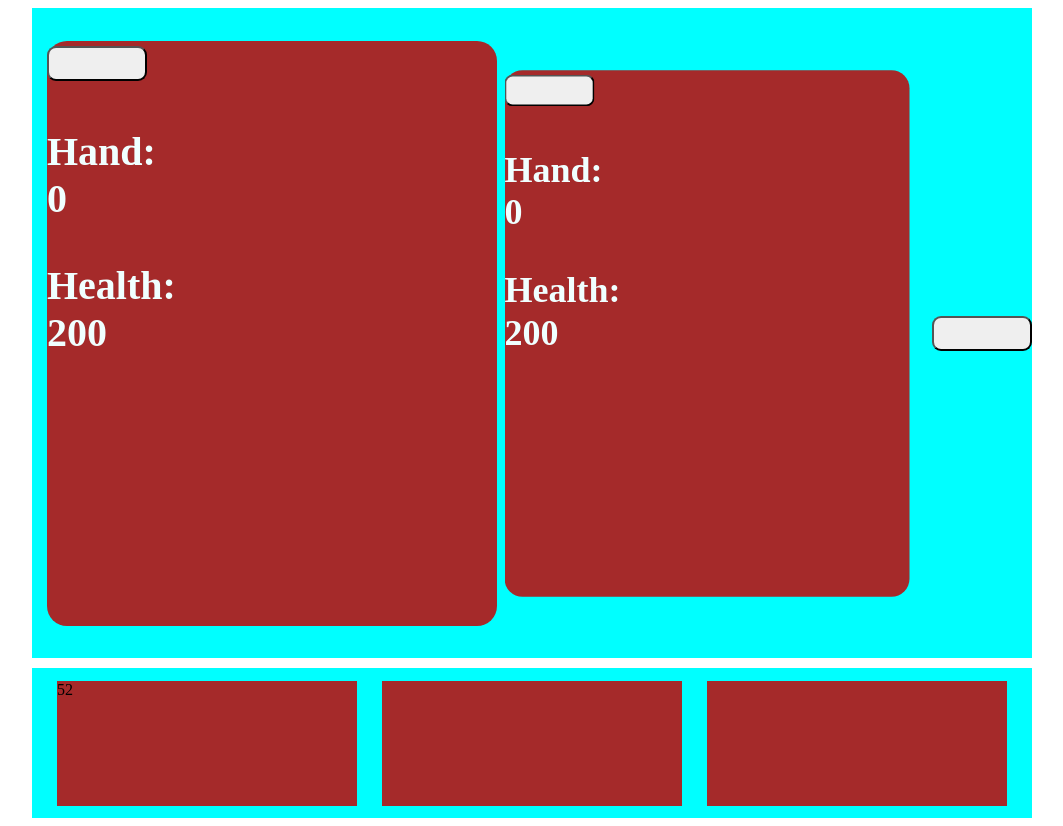
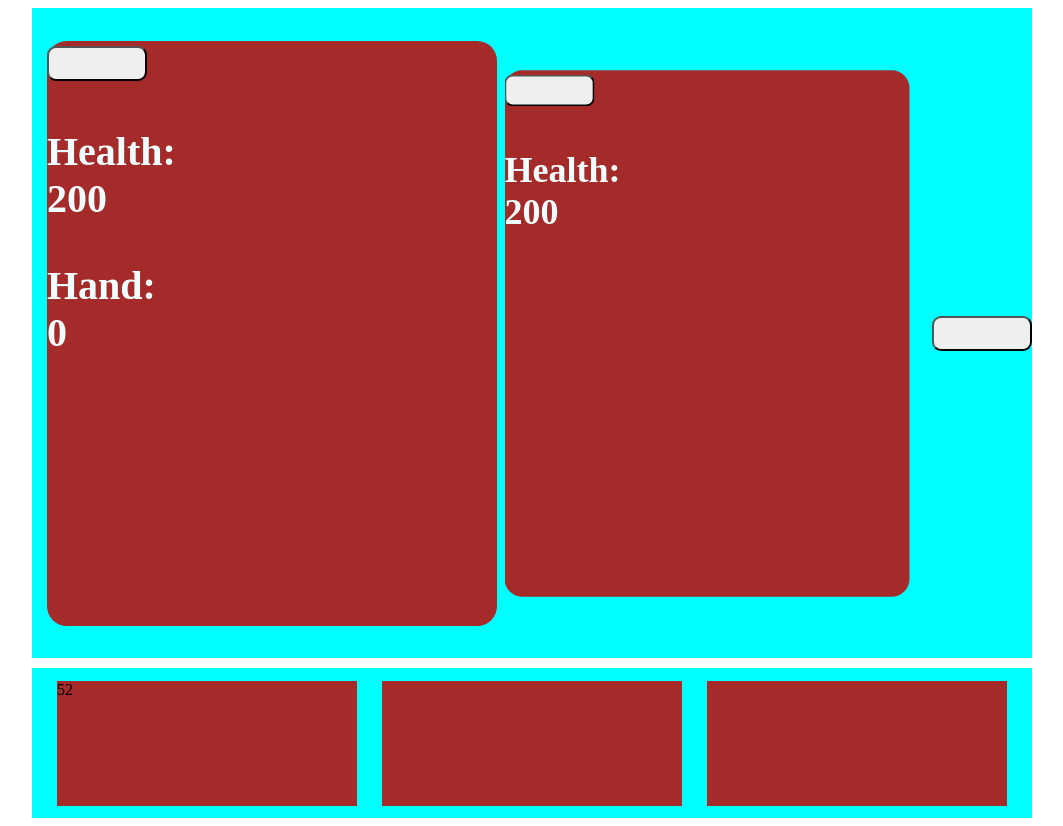
Before and after one commit to SirGraybon/black_jack_attack, a React (Vite) app: page / in a window 1280 px wide. Shown: the whole page, without its empty margins (108-1171 px from the left). Built offline with nearby package versions, Linux system fonts and the light colour scheme.

Commit message:
fixes hand attack

```diff
--- a/src/components/PlayArea.jsx
+++ b/src/components/PlayArea.jsx
@@ -5,7 +5,7 @@ import shareState from "../state/StateContext";
 
 const PlayArea = function () {
   ///////////////STATE//////////////////////////////
-  const { turn, damage, attack, players } = shareState();
+  const { turn, damage, attack, players, currentHand } = shareState();
   // const [turn, setTurn] = useState(1);
   // const [damage, setDamage] = useState(false)
   //////////////FUNCTIONs//////////////////////////
@@ -36,10 +36,10 @@ const PlayArea = function () {
             <div className="hand">
               <button
                 className="attack"
-                onClick={() => attack(player.playerId === 2 ? 1 : 2, player.hand)}
+                onClick={() => attack(player.playerId === 2 ? 1 : 2, currentHand)}
               ></button>
-              <p>Hand: {player.hand}</p>
               <p>Health: {player.health}</p>
+              <p> {turn === player.playerId && `Hand: ${currentHand}`}</p>
             </div>
           </motion.div>
         );
--- a/src/main.jsx
+++ b/src/main.jsx
@@ -3,7 +3,5 @@ import ReactDOM from 'react-dom/client'
 import App from './App.jsx'
 
 ReactDOM.createRoot(document.getElementById('root')).render(
-  <React.StrictMode>
     <App />
-  </React.StrictMode>,
 )
--- a/src/state/StateContext.jsx
+++ b/src/state/StateContext.jsx
@@ -6,24 +6,24 @@ export const StateProvider = ({ children }) => {
   const [state, dispatch] = useReducer(reducer, defaultState);
 
   const attack = function (id, damage) {
+    console.log(damage)
     dispatch({ type: "TAKE_DAMAGE", id, damage });
     dispatch({ type: "ANIMATE_DAMAGE", payload: id });
-    console.log(state.damage);
+
     setTimeout(() => {
-      console.log(" and done");
-      console.log(state.damage);
+
       dispatch({ type: "ANIMATE_DAMAGE", payload: 0 });
     }, 100);
     setTimeout(() => {
-      console.log(" and done");
-      console.log(state.damage);
+
       dispatch({ type: "ANIMATE_DAMAGE", payload: id });
     }, 200);
     setTimeout(() => {
-      console.log(" and done");
-      console.log(state.damage);
+
       dispatch({ type: "ANIMATE_DAMAGE", payload: 0 });
     }, 300);
+
+    dispatch({type: "NEXT_TURN"})
   };
 
   const drawCard = function () {
@@ -34,16 +34,19 @@ export const StateProvider = ({ children }) => {
       (player) => state.turn === player.playerId
     );
     const drawnCard = updatedDeck[deckIndex];
-    updatedPlayers[playerIndex].hand += drawnCard;
+
     updatedDeck.splice(deckIndex, 1);
-    const handValue = updatedPlayers[playerIndex].hand;
-    if (handValue > 21) {
-      attack(state.turn, handValue);
-      updatedPlayers[playerIndex].hand = 0;
+    let newHand = state.currentHand + drawnCard
+    console.log(newHand)
+
+
+    if (newHand > 21) {
+      attack(state.turn, newHand);
+      newHand = 0
 
     }
 
-    dispatch({ type: "HIT_ME", updatedDeck, updatedPlayers });
+    dispatch({ type: "HIT_ME", updatedDeck, newHand});
   };
 
   ////////////////////EXPORT FOR FUNCTIONs & STATE////////////////////////////////////////////////////////////
@@ -54,6 +57,7 @@ export const StateProvider = ({ children }) => {
     turn: state.turn,
     players: state.players,
     deck: state.deck,
+    currentHand: state.currentHand
   };
 
   return (
--- a/src/state/state.js
+++ b/src/state/state.js
@@ -14,6 +14,7 @@ export const defaultState = {
   damage: 0,
   players: players,
   deck: cards,
+  currentHand: 0,
 };
 ////////////////////REDUCER SWITCH CASEs////////////////////////////////////////////////////////////
 export const reducer = function (state, action) {
@@ -27,16 +28,17 @@ export const reducer = function (state, action) {
   }
   switch (action.type) {
     case "TAKE_DAMAGE": {
-      console.log(action.id, action.damage)
       const updatedPlayers = [...state.players];
       const playerIndex = updatedPlayers.findIndex(
         (player) => action.id === player.playerId
       );
-      updatedPlayers[playerIndex].health -= action.damage;
+      const newHealth = updatedPlayers[playerIndex].health -= action.damage;
+      updatedPlayers[playerIndex].health = newHealth
 
       return {
         ...state,
         players: updatedPlayers,
+        currentHand: 0,
       };
     }
   }
@@ -44,8 +46,17 @@ export const reducer = function (state, action) {
     case "HIT_ME": {
       return {
         ...state,
-        players: action.updatedPlayers,
         deck: action.updatedDeck,
+        currentHand: action.newHand,
+      };
+    }
+  }
+  switch (action.type) {
+    case "NEXT_TURN": {
+      const newTurn = state.turn === 1 ? 2 : 1
+      return {
+        ...state,
+        turn: newTurn
       };
     }
   }
```
